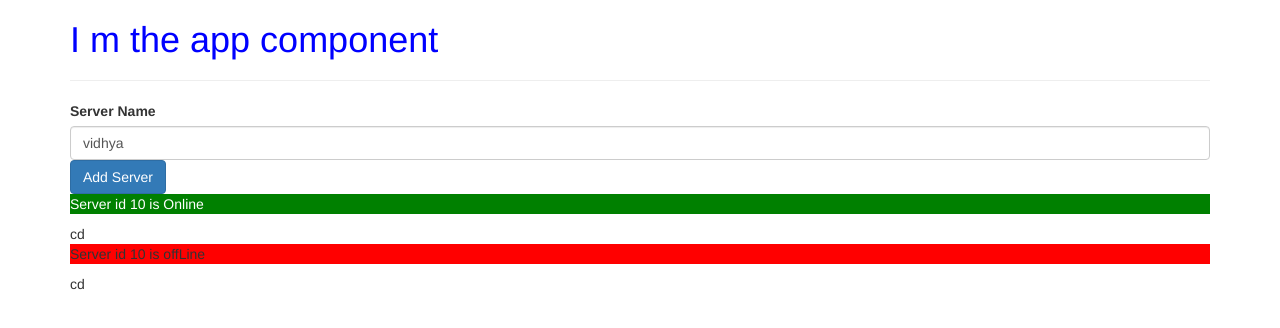
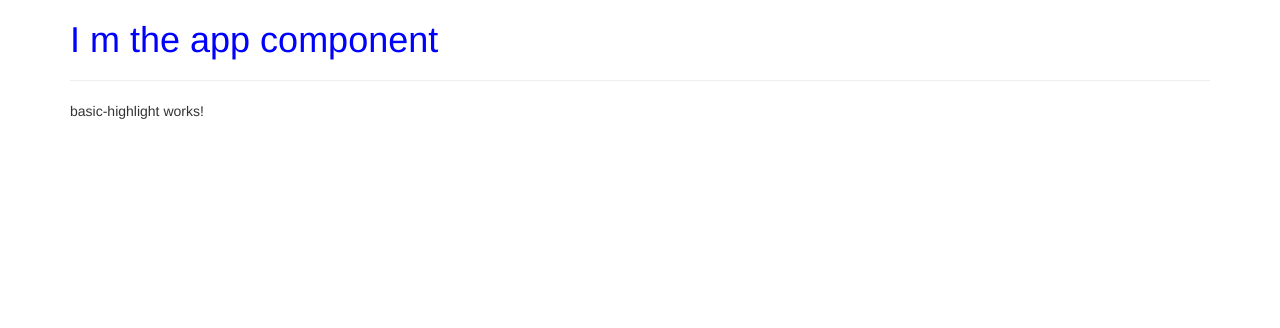
Before and after one commit to vidhya03/ng6prfixapp, an Angular app: page / in a window 1280 px wide. Shown: the top 328 px of the page. Built offline with nearby package versions, Linux system fonts and the light colour scheme.

Commit message:
added new component chapter 85

```diff
--- a/src/app/app.component.html
+++ b/src/app/app.component.html
@@ -5,7 +5,7 @@
                 <hr>
                 <!-- <div vidhya-servers></div> -->
                 <!-- <div class="vidhya-servers"></div> -->
-                <vidhya-servers></vidhya-servers>
+                <vidhya-basic-highlight></vidhya-basic-highlight>
                 <!-- <vidhya-servers></vidhya-servers> -->
 
         </div>
--- a/src/app/app.module.ts
+++ b/src/app/app.module.ts
@@ -5,12 +5,14 @@ import { FormsModule} from '@angular/forms';
 import { AppComponent } from './app.component';
 import { ServerComponent } from './server/server.component';
 import { ServersComponent } from './servers/servers.component';
+import { BasicHighlightComponent } from './basic-highlight/basic-highlight.component';
 
 @NgModule({
   declarations: [
     AppComponent,
     ServerComponent,
-    ServersComponent
+    ServersComponent,
+    BasicHighlightComponent
   ],
   imports: [
     BrowserModule,
--- /dev/null
+++ b/src/app/basic-highlight/basic-highlight.component.html
@@ -0,0 +1,3 @@
+<p>
+  basic-highlight works!
+</p>
--- /dev/null
+++ b/src/app/basic-highlight/basic-highlight.component.ts
@@ -0,0 +1,15 @@
+import { Component, OnInit } from '@angular/core';
+
+@Component({
+  selector: 'vidhya-basic-highlight',
+  templateUrl: './basic-highlight.component.html',
+  styleUrls: ['./basic-highlight.component.css']
+})
+export class BasicHighlightComponent implements OnInit {
+
+  constructor() { }
+
+  ngOnInit() {
+  }
+
+}
```
Also changed, not shown: src/app/basic-highlight/basic-highlight.component.css (added), 1 other file (tests, documents, lock files or other folders).
